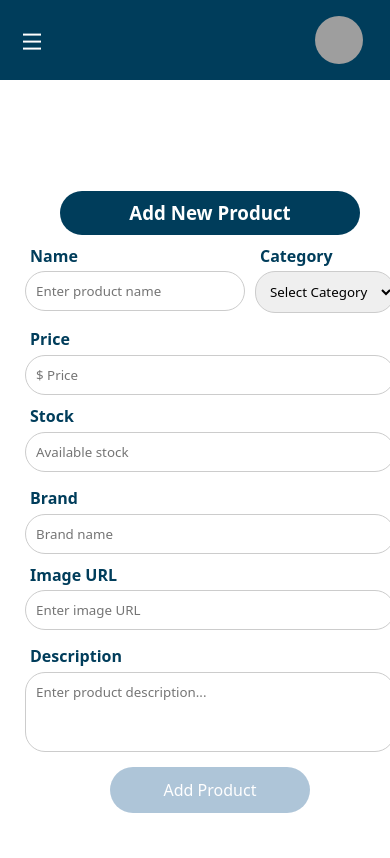
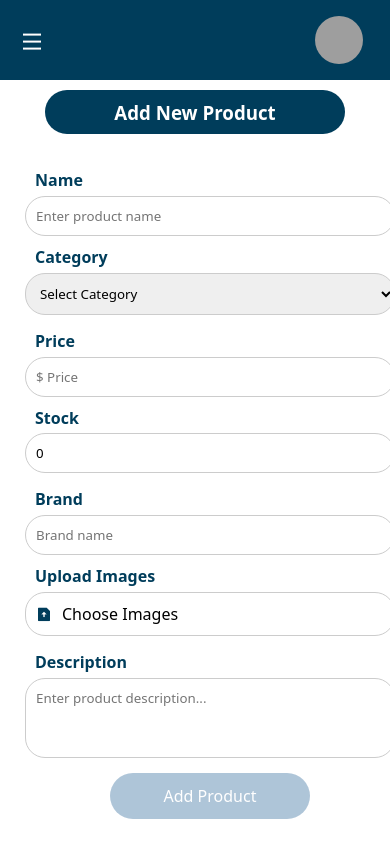
Before and after one commit to CoderMohib/itemsManagerApp, a React (Vite) app: page /addproduct in a window 390 px wide. Shown: the top 858 px of the page. Built offline with nearby package versions, Linux system fonts and the light colour scheme; grey boxes are pictures that could not be loaded.

Commit message:
Form Validation Mostly done Today! Images function remaining..

```diff
--- a/src/App.jsx
+++ b/src/App.jsx
@@ -3,7 +3,7 @@ import { BrowserRouter as Router, Route, Routes } from "react-router-dom";
 import Home from "./Pages/Home";
 import Product from "./Pages/Product";
 import Category from "./Pages/Category";
-import AddProductForm from "./Pages/AddCategory";
+import AddProduct from "./Pages/AddProduct";
 import "./styles/index.css";
 import "./styles/mediaQuery.css"
 import { Fragment } from "react";
@@ -16,7 +16,7 @@ function App() {
           <Route path="/" element={<Home />} />
           <Route path="/products" element={<Product />} />
           <Route path="/category" element={<Category />} />
-          <Route path="/addproduct" element={<AddProductForm/>} />
+          <Route path="/addproduct" element={<AddProduct/>} />
         </Routes>
 
     </Router>
--- a/src/Pages/AddCategory.jsx
+++ b/src/Components/Organism/AddProductForm.jsx
@@ -1,17 +1,16 @@
-import React, { useState } from "react";
-import { categories } from "../data/category";
-import "../styles/form.css";
-
-export default function AddProductForm() {
+import { useState } from "react";
+import { categories } from "../../data/category";
+export default function AddProductForm({ addProduct }) {
   const [product, setProduct] = useState({
     name: "",
     categoryId: "",
-    price: 5,
+    price: "",
     stock: 0,
     description: "",
     brand: "",
     rating: 0,
-    images: "",
+    images: [],
+    reviews: [],
   });
   const [isSubmit, setIsSubmit] = useState(false);
   function handleOnChange(e) {
@@ -20,22 +19,42 @@ export default function AddProductForm() {
       [e.target.name]: e.target.value,
     }));
   }
-  function isValid(){
-    return product.name.trim() &&
-    product.categoryId.trim() &&
-    product.price >= 5 &&
-    product.stock >= 0 &&
-    product.brand.trim() &&
-    product.description.trim()
+  function handleImageUpload(e) {
+
   }
-  function handleOnSubmit(e){
+  function isValid() {
+    return (
+      product.name.trim() &&
+      product.categoryId.trim() &&
+      Number(product.price) >= 1 &&
+      product.stock >= 0 &&
+      product.brand.trim() &&
+      product.description.trim()
+    );
+  }
+  function handleOnSubmit(e) {
     e.preventDefault();
+    if (isValid()) {
+      addProduct(product);
+      setIsSubmit(true);
+      setTimeout(() => setIsSubmit(false), 500);
+      setProduct({
+        name: "",
+        categoryId: "",
+        price: "",
+        stock: 0,
+        description: "",
+        brand: "",
+        rating: 0,
+        images: [],
+        reviews: [],
+      });
+    }
   }
-  console.log(product);
   return (
     <div className="side-Content">
+      <h3 className="add-heading">Add New Product</h3>
       <div className="form-container">
-        <h3 className="add-heading">Add New Product</h3>
         <form className="styled-form" onSubmit={handleOnSubmit}>
           <div className="form-row">
             <div className="input-group">
@@ -46,11 +65,17 @@ export default function AddProductForm() {
                 placeholder="Enter product name"
                 id="product-name"
                 onChange={handleOnChange}
+                value={product.name}
               />
             </div>
             <div className="input-group">
               <label htmlFor="category">Category</label>
-              <select name="categoryId" id="category" onChange={handleOnChange}>
+              <select
+                name="categoryId"
+                id="category"
+                onChange={handleOnChange}
+                value={product.categoryId}
+              >
                 <option value="">Select Category</option>
                 {categories.map((category) => (
                   <option value={category.id} key={category.id}>
@@ -69,8 +94,9 @@ export default function AddProductForm() {
                 name="price"
                 placeholder="$ Price"
                 id="price"
-                min="5"
+                min="1"
                 onChange={handleOnChange}
+                value={product.price}
               />
             </div>
             <div className="input-group">
@@ -82,6 +108,7 @@ export default function AddProductForm() {
                 id="stock"
                 min="0"
                 onChange={handleOnChange}
+                value={product.stock}
               />
             </div>
           </div>
@@ -95,19 +122,29 @@ export default function AddProductForm() {
                 placeholder="Brand name"
                 id="brand"
                 onChange={handleOnChange}
+                value={product.brand}
               />
             </div>
             <div className="input-group">
-              <label>Image URL</label>
+              <label htmlFor="images">Upload Images</label>
               <input
-                type="text"
-                name="images"
-                placeholder="Enter image URL"
-                onChange={handleOnChange}
+                type="file"
+                id="images"
+                accept="image/*"
+                multiple
+                onChange={handleImageUpload}
+                style={{display:"none"}}
               />
+              <label htmlFor="images" className="file-label"><i className="ri-file-upload-fill upload-icon"></i>Choose Images</label>
             </div>
           </div>
-
+          {product.images.length > 0 && (
+            <div className="image-preview">
+              {product.images.map((image, index) => (
+                <img key={index} src={image} alt={`Product ${index}`} className="preview-image" />
+              ))}
+            </div>
+          )}
           <div className="input-group full-width">
             <label htmlFor="description">Description</label>
             <textarea
@@ -115,10 +152,15 @@ export default function AddProductForm() {
               placeholder="Enter product description..."
               id="description"
               onChange={handleOnChange}
+              value={product.description}
             ></textarea>
           </div>
 
-          <button type="submit" className="submit-btn" disabled={!isSubmit || isValid()}>
+          <button
+            type="submit"
+            className="submit-btn"
+            disabled={isSubmit || !isValid()}
+          >
             Add Product
           </button>
         </form>
--- /dev/null
+++ b/src/Pages/AddProduct.jsx
@@ -0,0 +1,15 @@
+import React, { useState, useEffect } from "react";
+import "../styles/form.css";
+import { products as InitialProducts } from "../data/product";
+import AddProductForm from "../Components/Organism/AddProductForm";
+export default function AddProduct() {
+  const [products, setProducts] = useState(InitialProducts);
+  useEffect(() => {
+    console.log("Updated products:", products);
+  }, [products]);
+  function addProduct(newProduct) {
+        setProducts((prevProd) => [...prevProd, { id: prevProd.length+1, ...newProduct }]);
+  }
+
+  return <AddProductForm addProduct={addProduct} />;
+}
--- a/src/data/product.jsx
+++ b/src/data/product.jsx
@@ -130,7 +130,7 @@ export const products = [
       ]
     },
     {
-      id: 2,
+      id: 6,
       name: "Smartphone with AMOLED Display",
       categoryId : 2,
       price: 699.99,
@@ -151,7 +151,7 @@ export const products = [
       ]
     },
     {
-      id: 3,
+      id: 7,
       name: "Running Shoes",
       categoryId: 3,
       price: 89.99,
--- a/src/styles/form.css
+++ b/src/styles/form.css
@@ -1,13 +1,15 @@
-.side-Content{
+.side-Content {
   display: flex;
   flex-direction: column;
   justify-content: center;
   align-items: center;
+  scroll-behavior: smooth;
+  height: fit-content;
 }
 .form-container {
   min-width: 400px;
   width: 100%;
-  margin: auto;
+margin-top: 20px;
   padding: 15px;
   background: #fff;
   border-radius: 10px;
@@ -19,8 +21,8 @@
   color: #fff;
   padding: 0.6rem 0.8rem;
   margin: auto;
-  margin-bottom: 0.6rem;
   border-radius: 50px;
+  margin-top: 0;
 }
 
 .styled-form {
@@ -61,7 +63,7 @@ textarea {
 .input-group label {
   color: #003d5b;
   font-weight: 600;
-  margin-left: 5px;
+  margin-left: 10px;
 }
 .submit-btn {
   margin: auto;
@@ -95,17 +97,50 @@ input[type="number"]::-webkit-inner-spin-button {
   /* -webkit-appearance: none; */
   margin: 0;
 }
-.submit-btn:disabled{
-
+.submit-btn:disabled {
   background-color: #7a9fbf;
   cursor: not-allowed;
   opacity: 0.6;
   pointer-events: none;
 }
 
-#rating{
+#rating {
   -moz-appearance: number-input;
   appearance: auto;
   -webkit-appearance: inner-spin-button;
   margin: initial;
 }
+
+.input-group .file-label {
+  font-weight: normal;
+  padding: 10px;
+  border-radius: 20px;
+  border: 1px solid #ccc;
+  margin-left: 0;
+  cursor: pointer;
+  color: #000;
+}
+.upload-icon{
+    margin-right: 10px;
+    color: #003d5b;
+}
+.image-preview {
+    display: grid;
+    grid-template-columns: repeat(auto-fill, minmax(100px, 1fr));
+    gap: 10px;
+    margin-top: 15px;
+    padding: 10px;
+  }
+
+  .preview-image {
+    width: 100px;
+    height: 100px;
+    object-fit: cover;
+    border-radius: 8px;
+    box-shadow: 0 2px 5px rgba(0, 0, 0, 0.2);
+    transition: transform 0.2s ease;
+  }
+
+  .preview-image:hover {
+    transform: scale(1.1);
+  }
--- a/src/styles/mediaQuery.css
+++ b/src/styles/mediaQuery.css
@@ -1,8 +1,5 @@
 @media (max-width: 800px) {
-    .side-Content{
-      width: 100%;
-      left: 0;
-    }
+
     .disable{
       display: none;
     }
@@ -41,8 +38,16 @@
       margin: 7px;
     }
     .side-Content{
+        left: 0;
         width: 100vw;
+        height: fit-content;
         position: relative;
         top: 5rem;
+        display: block;
     }
   }
+  @media (max-width: 500px){
+    .form-row{
+        flex-direction: column;
+    }
+  }
```
Lines whose indentation alone changed are shown as unchanged.
